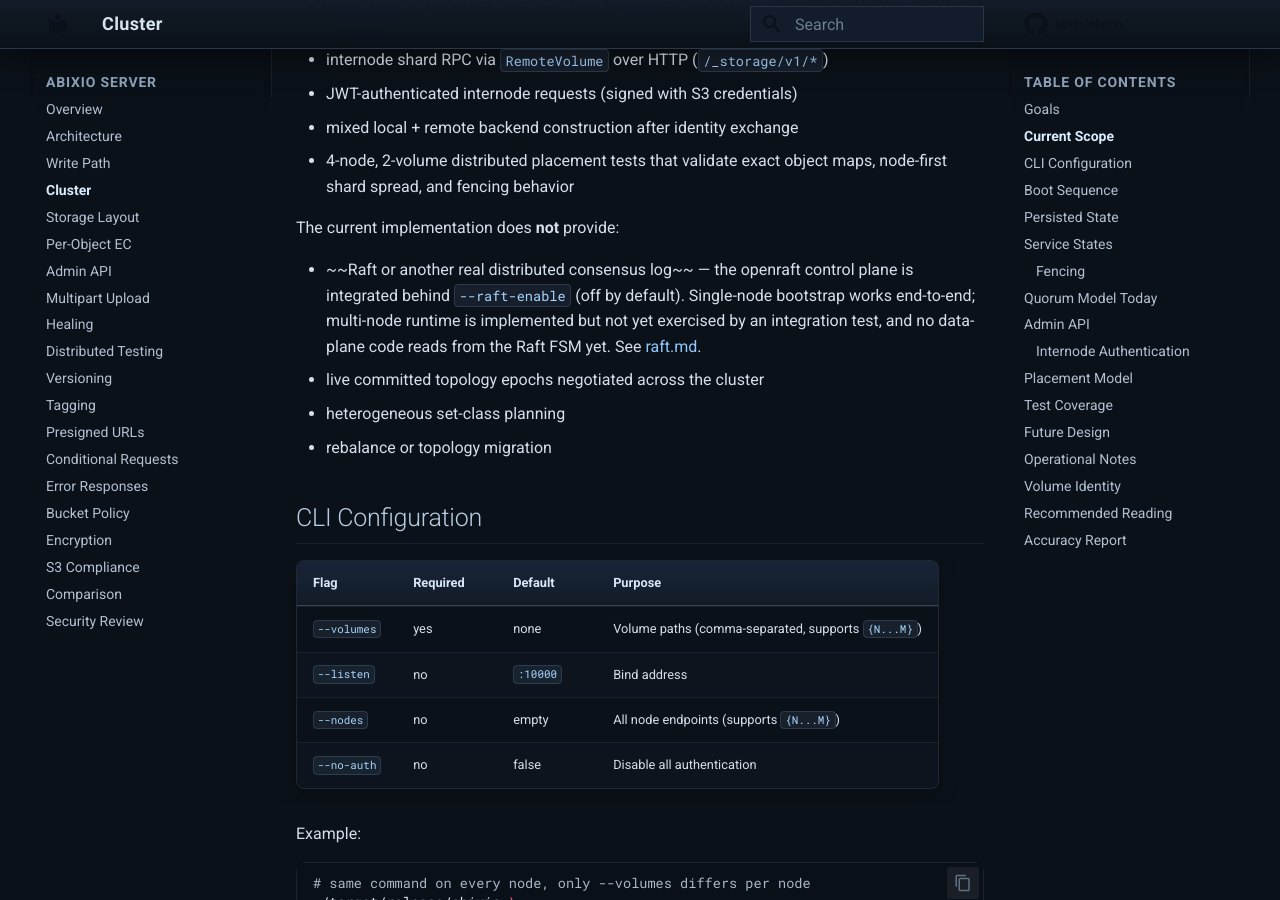
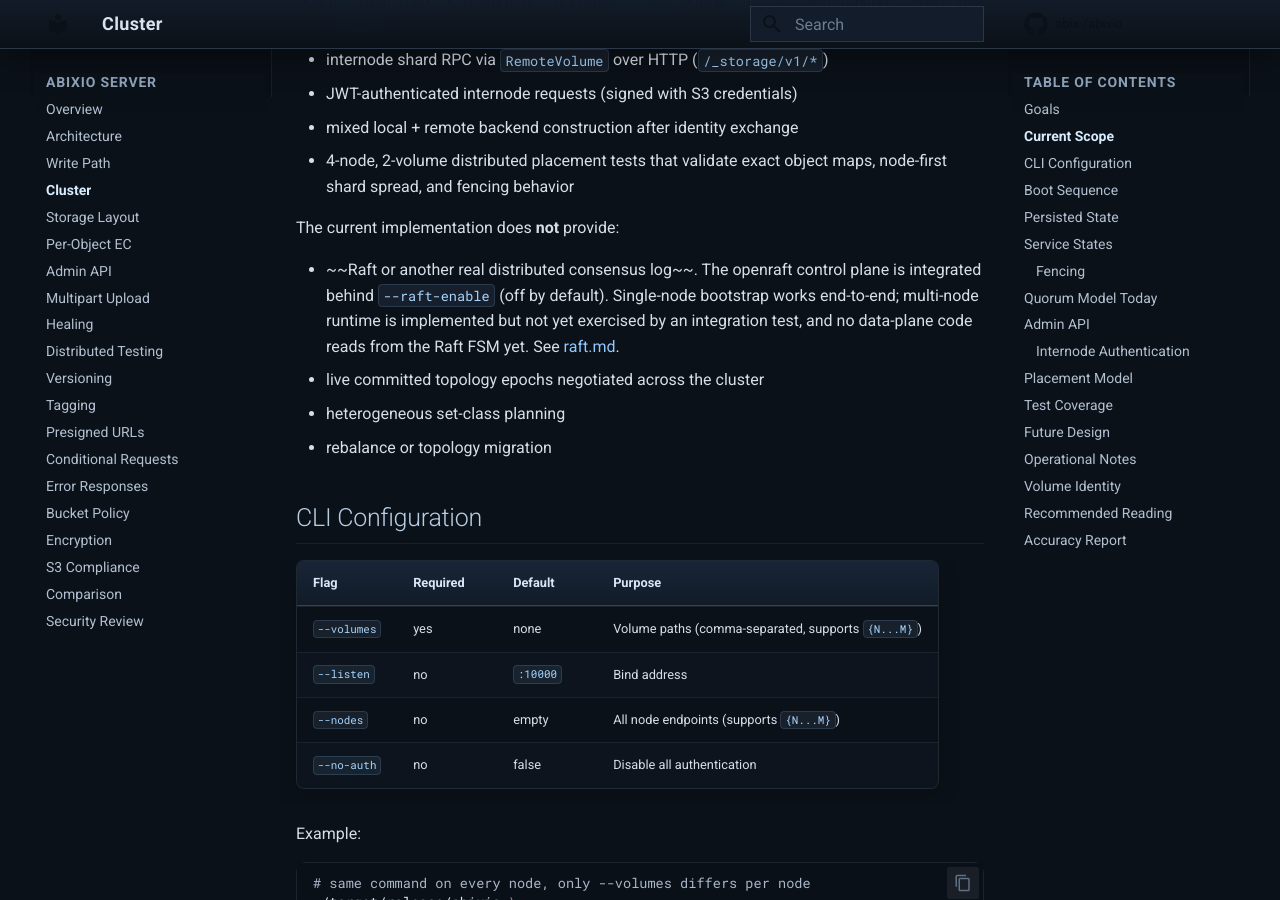
Before and after one commit to abix-/abixio, an MkDocs documentation site: the page built from docs/cluster.md, in a window 1280 px wide and 900 px high, scrolled down 1309 px. Built offline with MkDocs 1.6.1 and Material for MkDocs 9.7.7, drawn with Linux system fonts in a browser that asks for light colours; comment, search, counter and statistics services are not loaded; some of the changed text lies outside the part shown.

```diff
--- a/docs/cluster.md
+++ b/docs/cluster.md
@@ -56,7 +56,7 @@ The current implementation provides:
 
 The current implementation does **not** provide:
 
-- ~~Raft or another real distributed consensus log~~ — the openraft
+- ~~Raft or another real distributed consensus log~~. The openraft
   control plane is integrated behind `--raft-enable` (off by
   default). Single-node bootstrap works end-to-end; multi-node
   runtime is implemented but not yet exercised by an integration
@@ -254,7 +254,7 @@ Item 3 is designed and documented in [raft.md](raft.md). Short
 version: `openraft` will own cluster membership, placement epoch,
 and bucket settings; object shards and per-object metadata stay on
 disk via erasure coding. User-facing terminology is
-**primary / secondary / observer** — never "leader" or "master".
+**primary / secondary / observer**. Never "leader" or "master".
 
 The current cluster layer should be treated as the minimal safe operating model
 and the scaffold those features would build on.
```
